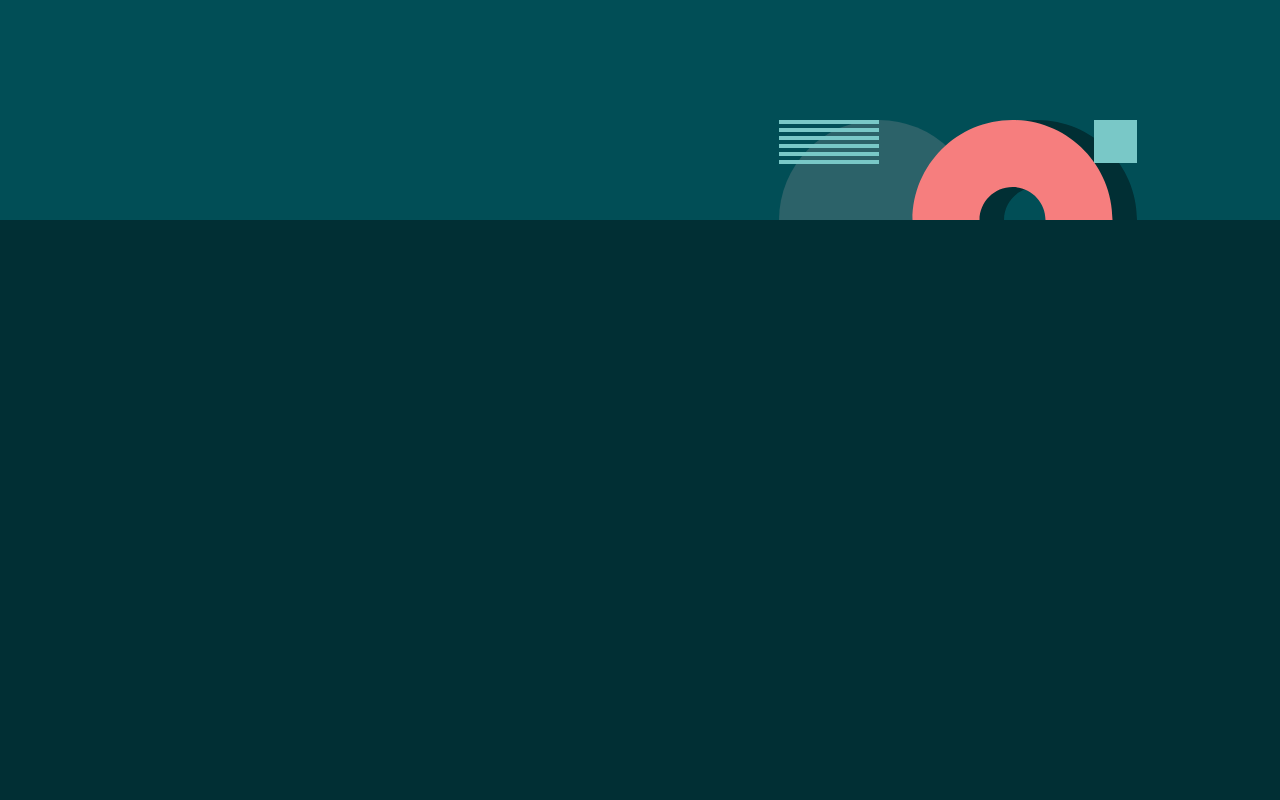
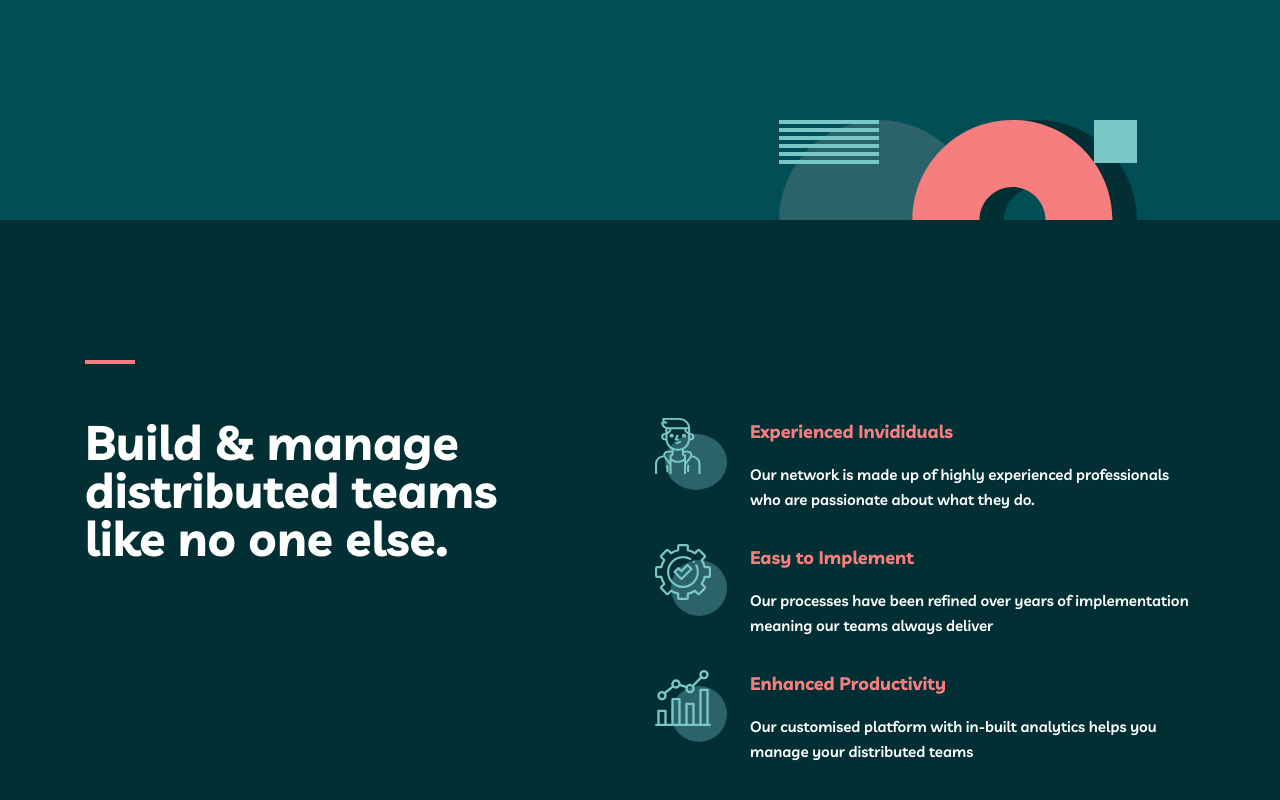
Before and after one commit to JJooaa/myteam-website, a React (Create React App) app: page / in a window 1280 px wide. Shown: the part 480-1280 px from the top of the page. Built offline with nearby package versions, Linux system fonts and the light colour scheme.

Commit message:
add company section

```diff
--- a/src/App.css
+++ b/src/App.css
@@ -1,6 +1,6 @@
 @import url('https://fonts.googleapis.com/css2?family=Livvic:wght@600;700&display=swap');
 
-div {
+div, section {
     box-sizing: border-box;
 }
 
@@ -20,3 +20,19 @@ h1 {
     line-height: 100px;
     color: white;
 }
+
+h2 {
+    font-size: 48px;
+    line-height: 48px;
+    font-family: "Livvic", sans-serif;
+    margin: 0;
+    color: white;
+}
+
+h3 {
+    font-size: 18px;
+    line-height: 28px;
+    font-weight: 700;
+    font-family: "Livvic", sans-serif;
+    margin: 0;
+}
--- /dev/null
+++ b/src/Components/Benefit/Benefit.css
@@ -0,0 +1,19 @@
+.benefit {
+    width: 540px;
+    height: 94px;
+    display: flex;
+}
+
+.benefit-img {
+    height: 72px;
+    width: 72px;
+}
+
+.benefit-info {
+    margin-left: 23px;
+    display: flex;
+    justify-content: space-between;
+    flex-direction: column;
+    width: 445px;
+    height: 94px;
+}
--- /dev/null
+++ b/src/Components/Benefit/Benefit.js
@@ -0,0 +1,18 @@
+import React from "react";
+import "./Benefit.css";
+
+const Benefit = ({title, text, icon}) => {
+    return (
+        <div className="benefit">
+            <img className="benefit-img" src={icon} />
+            <div className="benefit-info">
+                <h3 style={{ color: "#F67E7E" }}>{title}</h3>
+                <p style={{fontSize: "15px", lineHeight: "25px"}}>
+                    {text}
+                </p>
+            </div>
+        </div>
+    );
+};
+
+export default Benefit;
--- a/src/Sections/Company/Company.css
+++ b/src/Sections/Company/Company.css
@@ -1,6 +1,41 @@
 #companysection {
     width: 100%;
     height: 684px;
-    background-color: #012F34;
+    background-color: #012f34;
+    padding-top: 140px;
+}
 
+.company-container {
+    width: 1110px;
+    height: 404px;
+    margin: 0 auto;
+    display: flex;
+    justify-content: space-between;
 }
+
+.company-title {
+    width: 445px;
+    height: 202px;
+    display: flex;
+    align-items: flex-end;
+    position: relative;
+}
+
+.company-title::before {
+    content: "";
+    position: absolute;
+    background-color: #F67E7E;
+    width: 50px;
+    height: 4px;
+    top: 0;
+    left: 0;
+}
+
+.benefits-container {
+    width: 540px;
+    height: 346px;
+    align-self: flex-end;
+    display: flex;
+    flex-direction: column;
+    justify-content: space-between;
+}
--- a/src/Sections/Company/Company.js
+++ b/src/Sections/Company/Company.js
@@ -1,12 +1,50 @@
 import React from "react";
 import "./Company.css";
+import Benefit from "../../Components/Benefit/Benefit";
+import chartIcon from "../../assets/icon-chart.svg";
+import cogIcon from "../../assets/icon-cog.svg";
+import personIcon from "../../assets/icon-person.svg";
+
+const benefits = {
+    experience: {
+        title: "Experienced Invididuals",
+        text: "Our network is made up of highly experienced professionals who are passionate about what they do.",
+        icon: personIcon,
+    },
+    easy: {
+        title: "Easy to Implement",
+        text: "Our processes have been refined over years of implementation meaning our teams always deliver",
+        icon: cogIcon,
+    },
+    productivity: {
+        title: "Enhanced Productivity",
+        text: "Our customised platform with in-built analytics helps you manage your distributed teams",
+        icon: chartIcon,
+    },
+};
 
 const CompanySection = () => {
     return (
         <section id="companysection">
-
+            <div className="company-container">
+                <div className="company-title">
+                    <h2>Build & manage distributed teams like no one else.</h2>
+                </div>
+                <div className="benefits-container">
+                    {Object.entries(benefits).map((item) => {
+                        console.log(item);
+                        return (
+                            <Benefit
+                                title={item[1].title}
+                                text={item[1].text}
+                                icon={item[1].icon}
+                            />
+                        );
+                    })}
+                </div>
+            </div>
         </section>
-    )
+    );
 };
 
 export default CompanySection;
```
